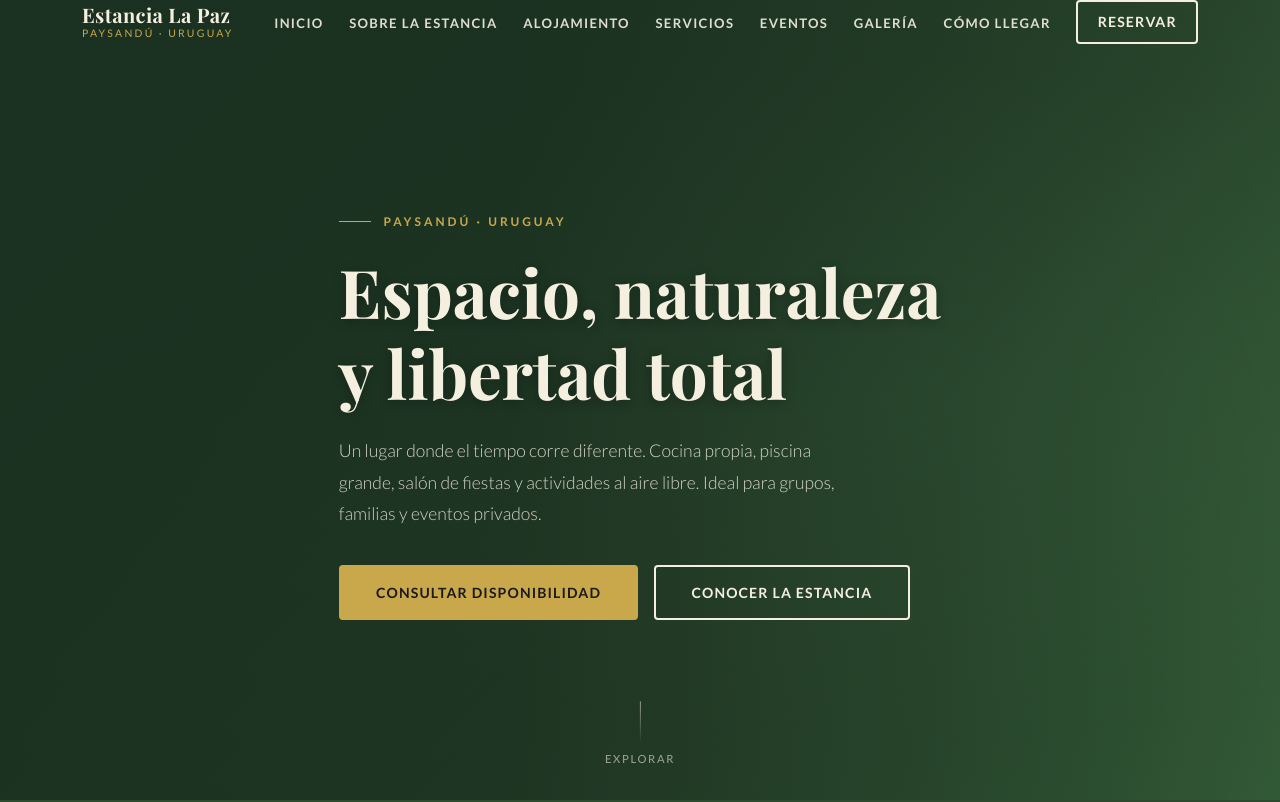
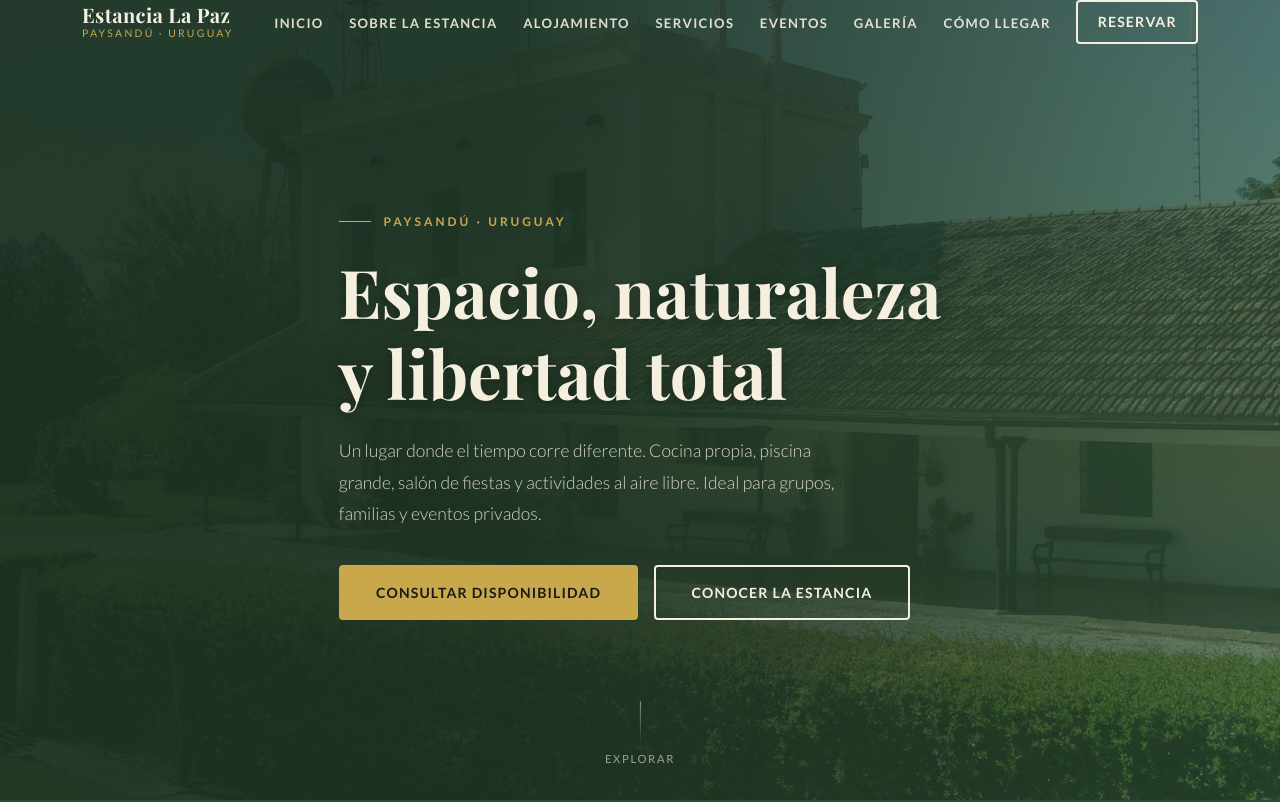
Before and after one commit to oscarcoito07-rgb/estancia-lapaz, a plain HTML site: page index.html in a window 1280 px wide. Shown: the top 802 px of the page. Drawn offline with nearby package versions, Linux system fonts and the light colour scheme; a web font is replaced by a local one.

Commit message:
Fix HTML syntax for hero image display

```diff
--- a/index.html
+++ b/index.html
@@ -50,6 +50,9 @@
     ╚══════════════════════════════════════════════════════╝
     <img src="img/hero-principal.jpg" alt="Vista panorámica de Estancia La Paz" class="hero-img">
   -->
+
+    <img src="img/hero-principal.jpg" alt="Vista panorámica de Estancia La Paz" class="hero-img">
+
   <div class="hero-img-placeholder"></div>
   <div class="hero-overlay"></div>
 
```
